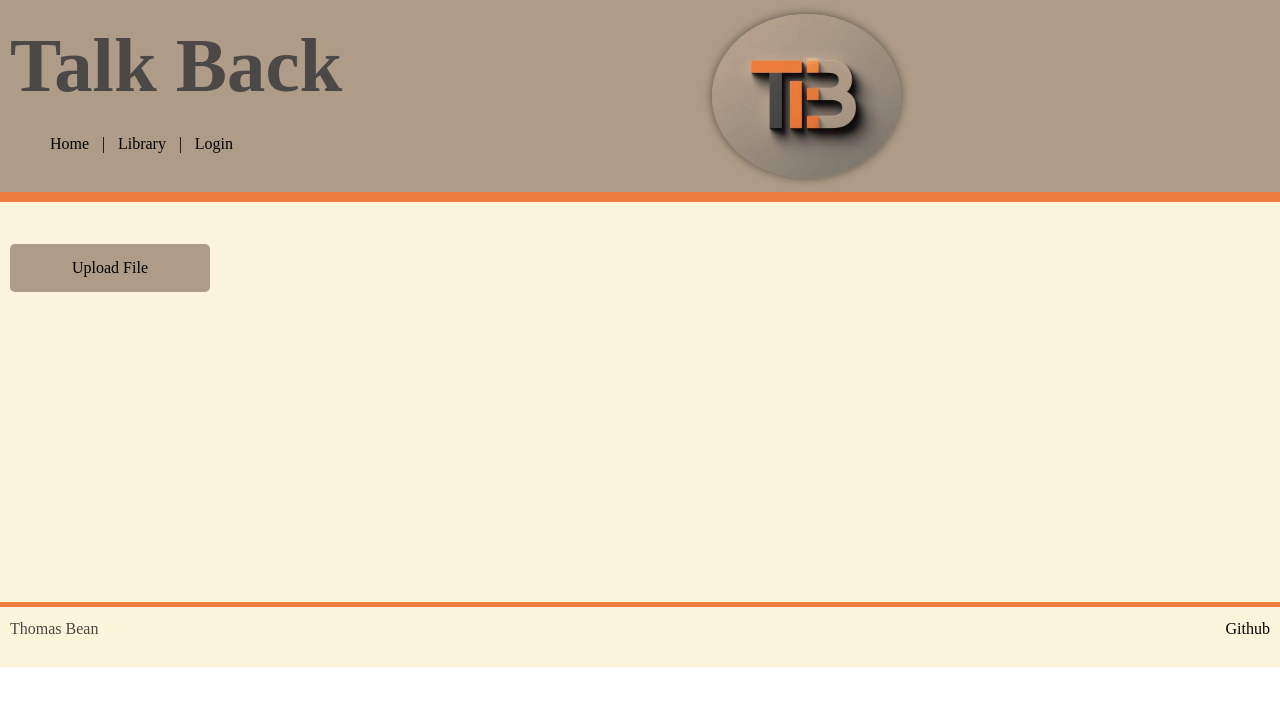
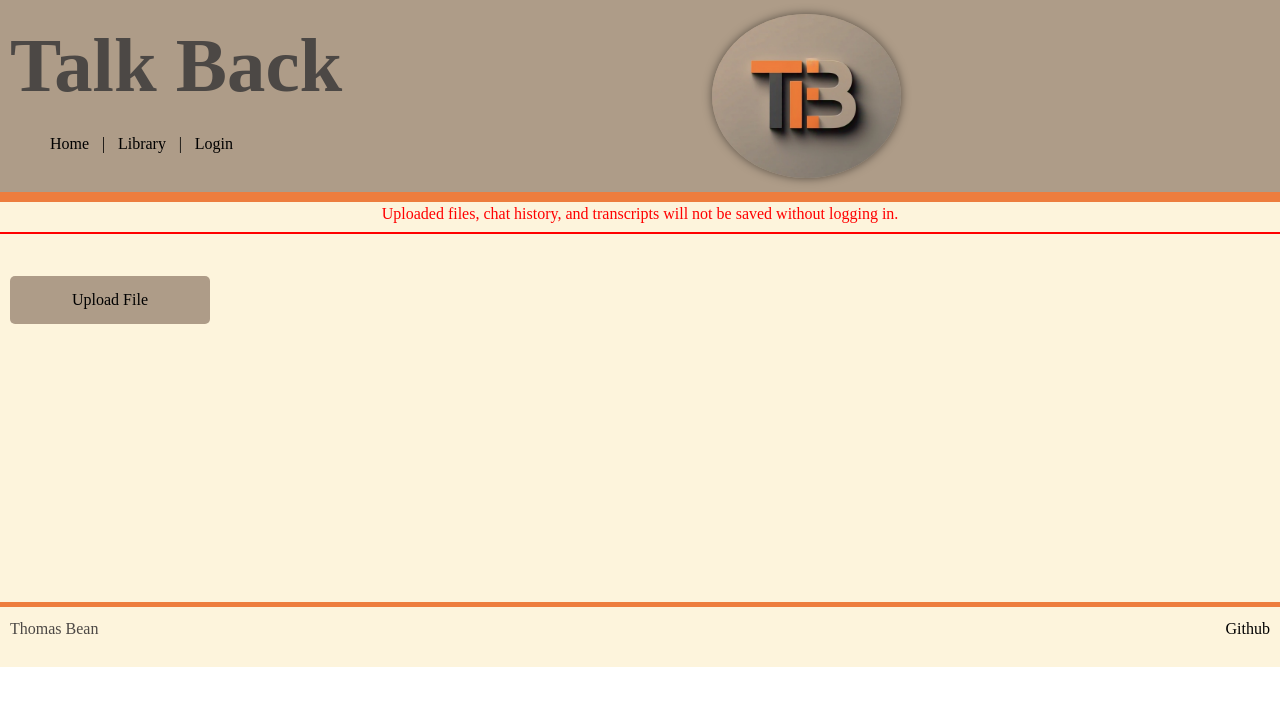
Before and after one commit to BiteSizedBeans/startup, a React (Vite) app: page /library in a window 1280 px wide. Shown: the top 706 px of the page. Built offline with nearby package versions, Linux system fonts and the light colour scheme; a web font is replaced by a local one.

Commit message:
login warning available across multiple pages

```diff
--- a/src/app.jsx
+++ b/src/app.jsx
@@ -7,9 +7,11 @@ import { Library } from './library/library';
 import { Login } from './login/login';
 import { Home } from './home/home';
 import { FileProvider } from './library/files';
+import { LoginProvider } from './login/loginContext';
 
 export default function App() {
   return (
+    <LoginProvider>
     <FileProvider>
       <BrowserRouter>
         <div>
@@ -45,6 +47,7 @@ export default function App() {
         </div>
       </BrowserRouter>
     </FileProvider>
+    </LoginProvider>
   );
 }
 function NotFound() {
--- a/src/library/library.jsx
+++ b/src/library/library.jsx
@@ -2,12 +2,15 @@ import React, { useState, useEffect, useContext } from 'react';
 import { NavLink } from 'react-router-dom';
 import { Upload } from './upload';
 import { FileContext } from './files';
+import { LoginWarning } from '../login/loginWarning';
+import { useLogin } from '../login/loginContext';
 
 export function Library() {
   const { files, setCurrentFile } = useContext(FileContext);
-
+  const { isLoggedIn } = useLogin();
   return (
     <main className='main-lib'>
+      {!isLoggedIn && <LoginWarning />}
         <ul>
             {files.map((file, index) => (
                 <li key={index}>
--- a/src/login/login.jsx
+++ b/src/login/login.jsx
@@ -1,25 +1,22 @@
 import React, { useState } from 'react';
+import { LoginWarning } from './loginWarning';
+import { useLogin } from './loginContext';
+
 
 export function Login() {
   const [userName, setUserName] = useState('');
   const [password, setPassword] = useState('');
-  const [isLoggedIn, setIsLoggedIn] = useState(false);
+  const { isLoggedIn } = useLogin();
 
   const handleLogin = () => {
     localStorage.setItem('userName', userName);
     localStorage.setItem('password', password);
-    setIsLoggedIn(true);
+    login();
   }
 
   return (
     <main className='main'>
-        {!isLoggedIn && (
-          <div className='login-warning'>
-            <p>Uploaded files, chat history, and transcripts will not be saved without logging in.</p>
-          </div>
-        )
-
-        }
+        {!isLoggedIn && <LoginWarning />}
         <form className='login-form'>
             <input type="text" placeholder="Username" value={userName} onChange={(e) => setUserName(e.target.value)} />
             <input type="password" placeholder="Password" value={password} onChange={(e) => setPassword(e.target.value)} />
--- /dev/null
+++ b/src/login/loginContext.jsx
@@ -0,0 +1,25 @@
+import React, { createContext, useState, useContext } from 'react';
+
+const LoginContext = createContext();
+
+export function LoginProvider({ children }) {
+    const [isLoggedIn, setIsLoggedIn] = useState(false);
+
+    const login = () => {
+        setIsLoggedIn(true);
+    }
+
+    const logout = () => {
+        setIsLoggedIn(false);
+    }
+
+    return (
+        <LoginContext.Provider value={{ isLoggedIn, login, logout }}>
+            {children}
+        </LoginContext.Provider>
+    );
+}
+
+export function useLogin() {
+    return useContext(LoginContext);
+}
--- /dev/null
+++ b/src/login/loginWarning.jsx
@@ -0,0 +1,9 @@
+import React from 'react';
+
+export function LoginWarning() {
+    return (
+        <div className='login-warning'>
+            <p>Uploaded files, chat history, and transcripts will not be saved without logging in.</p>
+        </div>
+    );
+}
```
